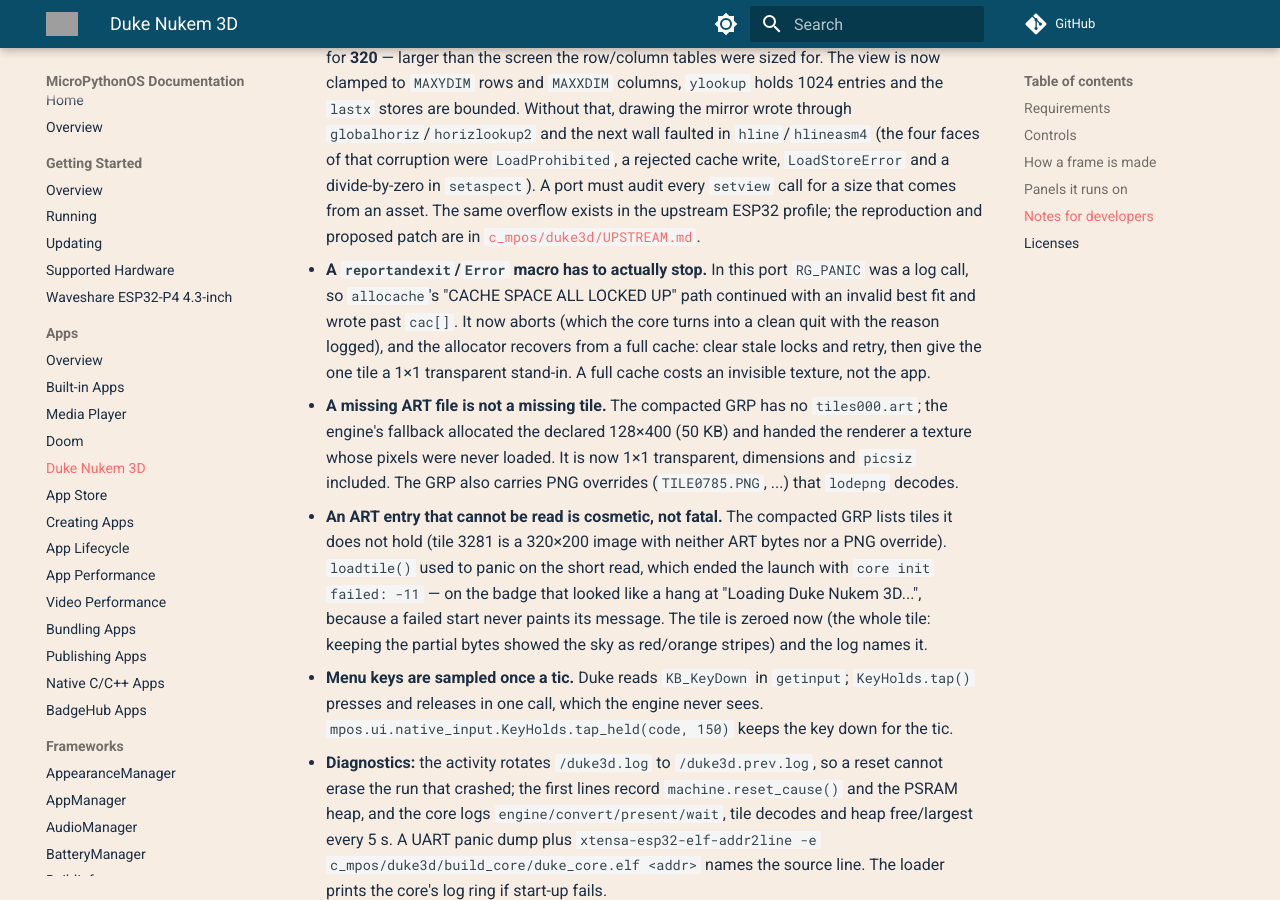
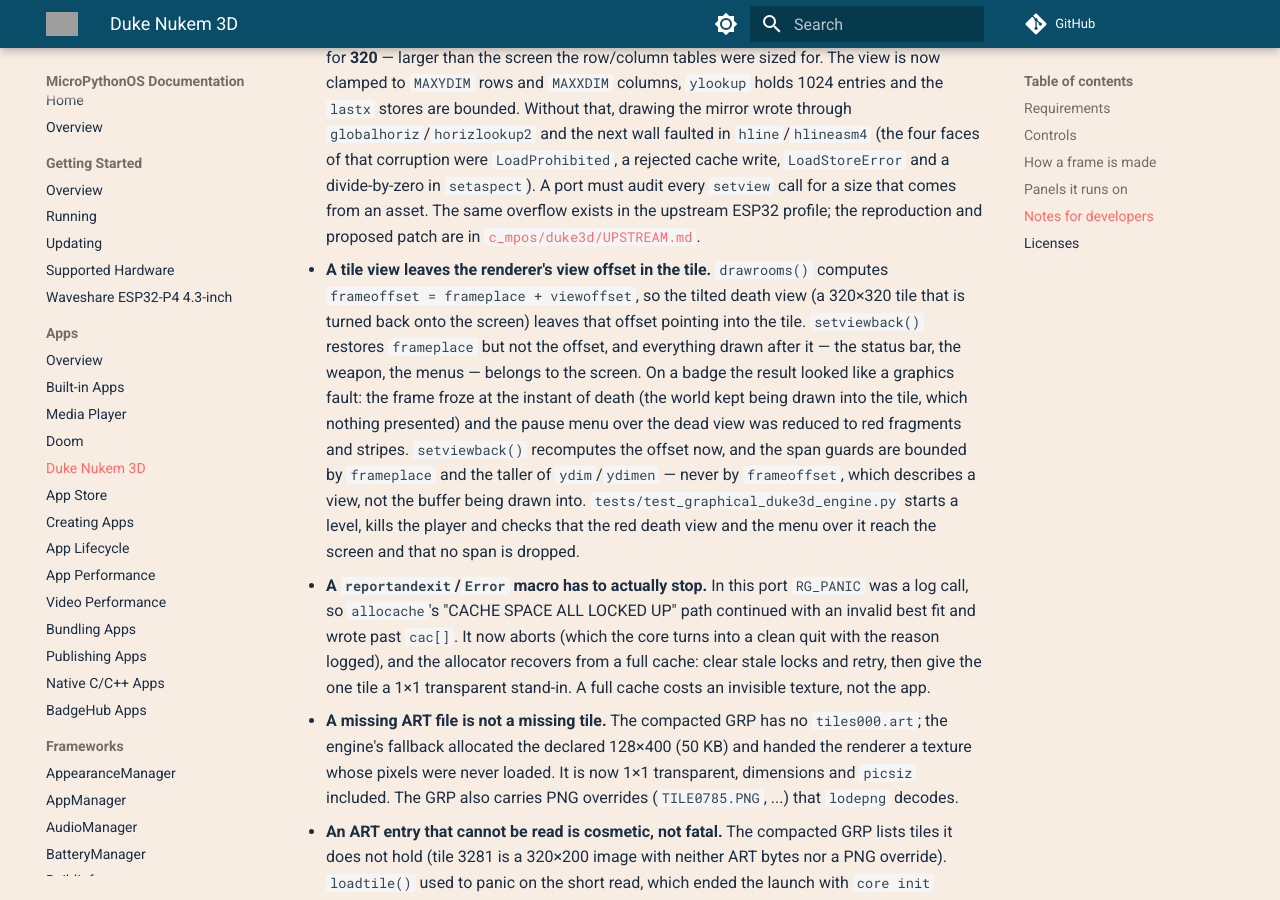
Before and after one commit to MicroPythonOS/docs, an MkDocs documentation site: the page built from docs/apps/duke3d.md, in a window 1280 px wide and 900 px high, scrolled down 3889 px. Built offline with MkDocs 1.6.1 and Material for MkDocs 9.7.7, drawn with Linux system fonts in a browser that asks for light colours; comment, search, counter and statistics services are not loaded; grey boxes are pictures that could not be loaded.

Commit message:
duke3d: the tile view's offset, and what it broke on the death screen
A room drawn into a texture reprograms the framebuffer, the bytes per line and
the span renderer's view offset. Duke's `drawrooms()` recomputes that offset
every time, so after `setviewback()` the framebuffer is the screen again while
the offset still points into the 320x320 tilt tile - and the status bar and
menus drawn afterwards are written to the wrong place. The page now records the
symptom people reported (the frame freezing at the moment of death and the
pause menu reduced to red fragments), the fix in `setviewback()`, and the rule
for span guards: bound them by the current target buffer, never by a
view-relative pointer.

`native-apps.md` gains "A view into a tile is a second render target" for the
next engine that draws rooms into textures.

```diff
--- a/docs/apps/duke3d.md
+++ b/docs/apps/duke3d.md
@@ -149,6 +149,20 @@ surprising a port. The traps that cost the most time:
   overflow exists in the upstream ESP32 profile; the reproduction and proposed
   patch are in
   [`c_mpos/duke3d/UPSTREAM.md`](https://github.com/MicroPythonOS/MicroPythonOS/blob/main/c_mpos/duke3d/UPSTREAM.md).
+- **A tile view leaves the renderer's view offset in the tile.** `drawrooms()`
+  computes `frameoffset = frameplace + viewoffset`, so the tilted death view
+  (a 320×320 tile that is turned back onto the screen) leaves that offset
+  pointing into the tile. `setviewback()` restores `frameplace` but not the
+  offset, and everything drawn after it — the status bar, the weapon, the menus
+  — belongs to the screen. On a badge the result looked like a graphics fault:
+  the frame froze at the instant of death (the world kept being drawn into the
+  tile, which nothing presented) and the pause menu over the dead view was
+  reduced to red fragments and stripes. `setviewback()` recomputes the offset
+  now, and the span guards are bounded by `frameplace` and the taller of
+  `ydim`/`ydimen` — never by `frameoffset`, which describes a view, not the
+  buffer being drawn into. `tests/test_graphical_duke3d_engine.py` starts a
+  level, kills the player and checks that the red death view and the menu over
+  it reach the screen and that no span is dropped.
 - **A `reportandexit`/`Error` macro has to actually stop.** In this port
   `RG_PANIC` was a log call, so `allocache`'s "CACHE SPACE ALL LOCKED UP" path
   continued with an invalid best fit and wrote past `cac[]`. It now aborts
```
Also changed, not shown: docs/apps/native-apps.md (+13 -0 lines).
